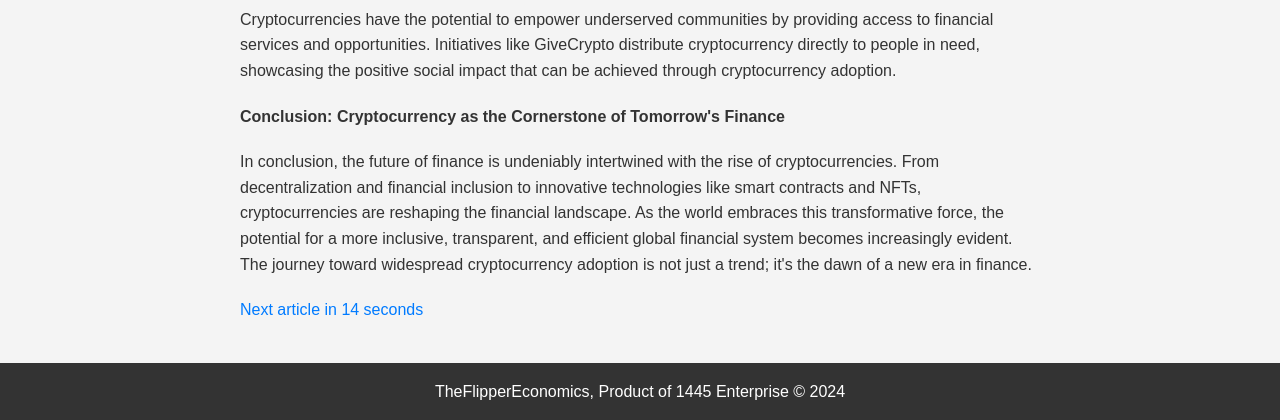
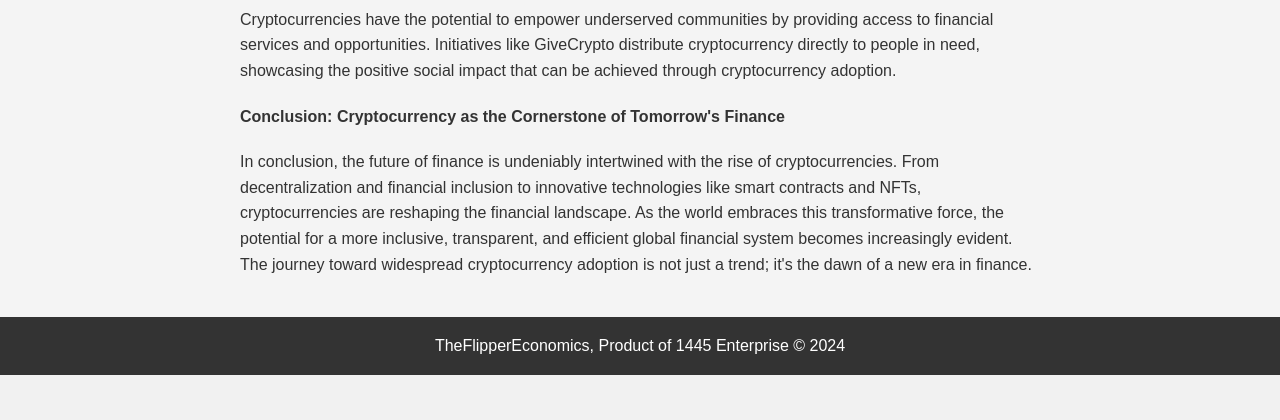
Before and after one commit to a-pacifique/generator, a Django app: a page that uses Articles/templates/article_detail.html in a window 1280 px wide. Shown: the part 5114-5534 px from the top of the page. After the commit the page ends 5489 px from the top, so only its background shows below. Run offline with Django 4.2, Linux system fonts and the light colour scheme; data comes from the database, SQL or seed files in the repository; some libraries are stand-ins or nearby versions.

Commit message:
Update article_detail.html

```diff
--- a/Articles/templates/article_detail.html
+++ b/Articles/templates/article_detail.html
@@ -13,69 +13,5 @@
         {% endif %}
 
         <p>{{ article.content|safe }}</p>
-
-        {% if is_last_article %}
-            <!-- Display predefined Pcode for the last article -->
-            <p><strong>Pcode:</strong> 12345</p>
-        {% endif %}
-
-        {% if next_article %}
-            <div id="nextButtonContainer" style="display: none;">
-                <button id="nextButton">Next</button>
-            </div>
-
-            <p id="timerText" style="display: none;">Next article in <span id="timerCountdown"></span> seconds</p>
-
-            <script>
-                // Set a timeout for 20 seconds
-                const countdownDuration = 20;
-                let countdown = countdownDuration;
-
-                const timerText = document.getElementById('timerText');
-                const timerCountdown = document.getElementById('timerCountdown');
-                const nextButtonContainer = document.getElementById('nextButtonContainer');
-                const nextButton = document.getElementById('nextButton');
-
-                const countdownInterval = setInterval(function () {
-                    countdown--;
-
-                    // Display the timer text and countdown
-                    timerText.style.display = 'block';
-                    timerCountdown.innerText = countdown;
-
-                    // If the countdown reaches 0, display the "Next" button
-                    if (countdown <= 0) {
-                        clearInterval(countdownInterval);
-                        timerText.style.display = 'none';
-                        nextButtonContainer.style.display = 'block';
-                    }
-                }, 1000);
-
-                // Function to handle ad click
-                function handleAdClick() {
-                    // Perform actions specific to ad click tracking
-                    console.log('Ad clicked');
-                    // Store the ad click instance in the session
-                    sessionStorage.setItem('adClickInstance', 'clicked');
-                }
-
-                // Function to handle next button click
-                function handleNextButtonClick() {
-                    // Redirect to the URL of the next article
-                    window.location.href = '{% url 'article_detail' slug=next_article.slug %}';
-                }
-
-                // Add an event listener to the Next button for redirection
-                nextButton.addEventListener('click', function () {
-                    handleAdClick();  // Call the function for ad click tracking
-                    handleNextButtonClick();  // Call the function for next button click
-                });
-            </script>
-        {% else %}
-            <!-- Display message if no next article -->
-            {% if not ad_clicked %}
-                <p>Pcode will be generated after completion.</p>
-            {% endif %}
-        {% endif %}
     </article>
 {% endblock %}
```
